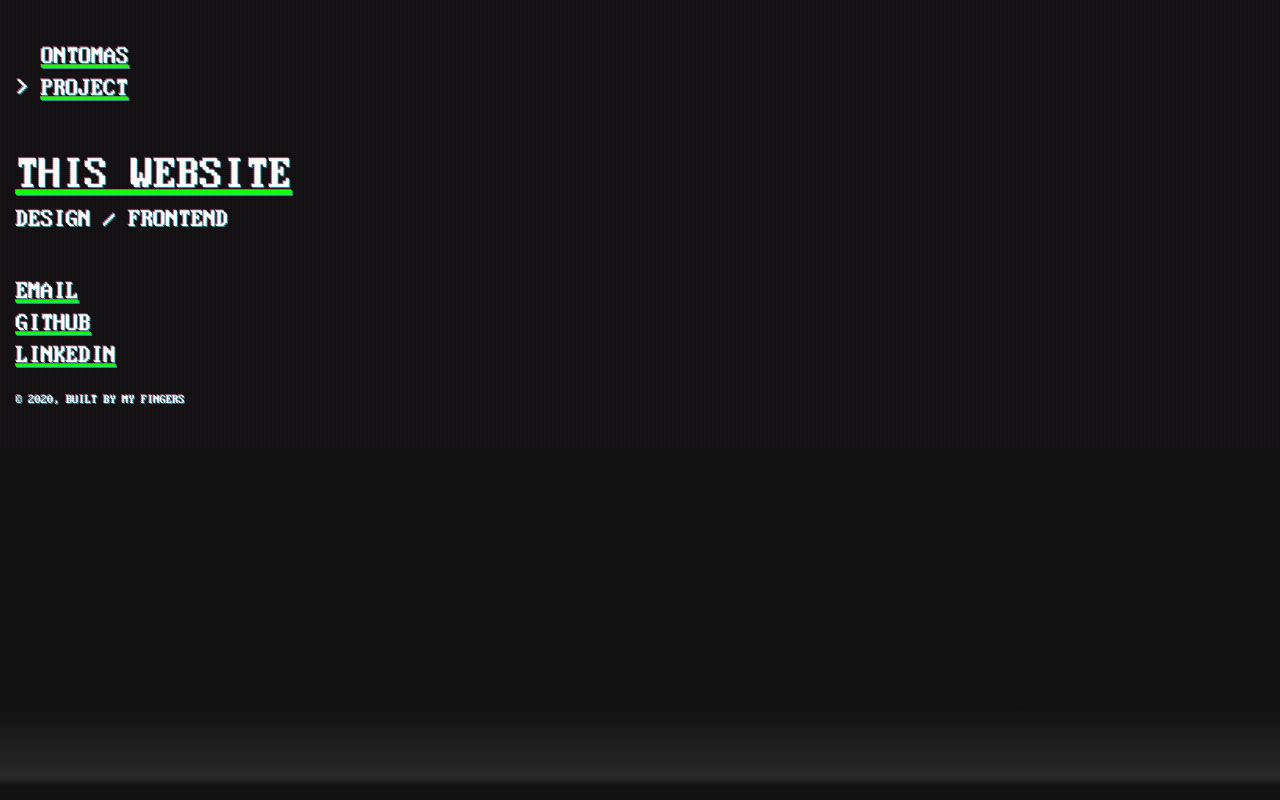
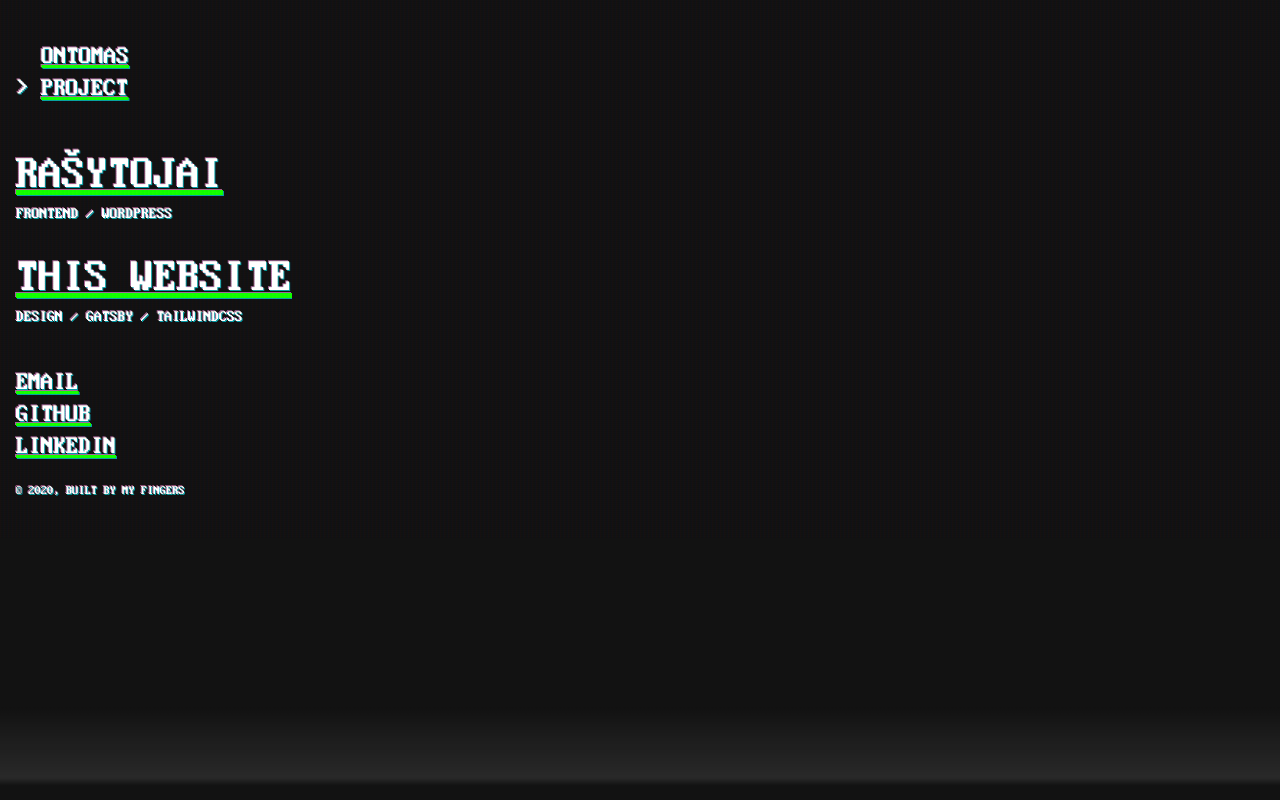
Before and after one commit to ontomas/personal-site, a Gatsby site: page /projects in a window 1280 px wide. Built offline with nearby package versions, Linux system fonts and the light colour scheme; Gatsby itself is replaced by a stand-in of ours.

Commit message:
Add markdown remark

```diff
--- a/gatsby-config.js
+++ b/gatsby-config.js
@@ -13,6 +13,14 @@ module.exports = {
         path: `${__dirname}/src/assets/images`,
       },
     },
+    {
+      resolve: `gatsby-source-filesystem`,
+      options: {
+        name: `projects`,
+        path: `${__dirname}/src/projects`,
+      },
+    },
+    `gatsby-transformer-remark`,
     `gatsby-transformer-sharp`,
     `gatsby-plugin-sharp`,
     {
--- a/package.json
+++ b/package.json
@@ -12,7 +12,8 @@
     "gatsby-plugin-react-helmet": "^3.3.14",
     "gatsby-plugin-sass": "^2.5.1",
     "gatsby-plugin-sharp": "^2.7.1",
-    "gatsby-source-filesystem": "^2.4.2",
+    "gatsby-source-filesystem": "^2.7.0",
+    "gatsby-transformer-remark": "^2.12.0",
     "gatsby-transformer-sharp": "^2.5.21",
     "node-sass": "^4.14.1",
     "prop-types": "^15.7.2",
--- a/src/pages/projects.js
+++ b/src/pages/projects.js
@@ -1,21 +1,50 @@
 import React from "react"
-import { Link } from "gatsby"
+import { Link, useStaticQuery, graphql } from "gatsby"
 
 import { Layout, Animations, SEO } from "../components"
 
-const ProjectsPage = () => (
+const ProjectsPage = () => {
+  const data = useStaticQuery(graphql`
+    query {
+      allMarkdownRemark {
+        edges {
+          node {
+            id
+            frontmatter {
+              date
+              tags
+              title
+              url
+            }
+          }
+        }
+      }
+    }
+  `)
+  return (
     <Layout>
       <SEO title="Projects" />
       <Animations />
       <ul className="uppercase text-glitch">
-      <li>
-        <Link to="https://github.com/ontomas/personal-site">
-          <h2 className="underline text-3xl">This website</h2>
-          <p className="uppercase text-2xl">Design / Frontend</p>
+        {data.allMarkdownRemark.edges.map(({ node }, projectIdx) => {
+          const { id, frontmatter } = node
+          const { url, title, tags } = frontmatter
+          return (
+            <li key={id} className={projectIdx !== 0 ? "mt-6" : ""}>
+              <Link to={url}>
+                <h2 className="underline text-3xl">{title}</h2>
+                <p className="uppercase text-xl">
+                  {tags.map((tag, tagsIdx) =>
+                    tagsIdx === 0 ? `${tag}` : ` / ${tag}`
+                  )}
+                </p>
               </Link>
             </li>
+          )
+        })}
       </ul>
     </Layout>
   )
+}
 
 export default ProjectsPage
--- /dev/null
+++ b/src/projects/rasytojai.md
@@ -0,0 +1,6 @@
+---
+title: "Rašytojai"
+date: "2020-12-12"
+url: "https://rasytojai.lt"
+tags: ['frontend', 'wordpress']
+---
--- /dev/null
+++ b/src/projects/this-website.md
@@ -0,0 +1,6 @@
+---
+title: "This website"
+date: "2020-12-06"
+url: "https://github.com/ontomas/personal-site"
+tags: ['design', 'gatsby', 'tailwindcss']
+---
```
Also changed, not shown: 1 other file. Lines whose indentation alone changed are shown as unchanged.
